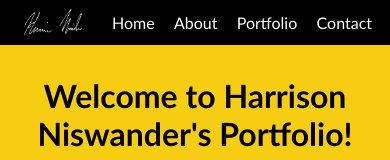
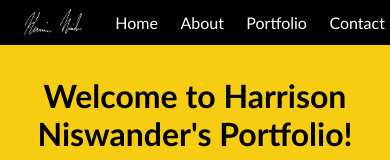
Before and after one commit to HarrisonNiswander/HarrisonNiswanderPortfolio, a React (Vite) app in the folder HarrisonNiswanderPortfolio/: page / in a window 390 px wide. Shown: the top 160 px of the page. Built offline with nearby package versions, Linux system fonts and the light colour scheme.

Commit message:
Fixed header spacing on nav bar for small screen

```diff
--- a/HarrisonNiswanderPortfolio/src/components/header/header_style/header.css
+++ b/HarrisonNiswanderPortfolio/src/components/header/header_style/header.css
@@ -50,7 +50,7 @@
   }
   .header_nav ul {
     font-size: 1em;
-    gap: 3%;
+    gap: 4%;
     padding: 0 1rem;
   }
   .header_nav ul img {
--- a/HarrisonNiswanderPortfolio/src/components/header/header_style/header.scss
+++ b/HarrisonNiswanderPortfolio/src/components/header/header_style/header.scss
@@ -64,7 +64,7 @@
         ul{
             font-size: 1em;
             //gap: 1.2vw;
-            gap:3%;
+            gap:4%;
             padding: 0 1rem;
 
             img{
```
